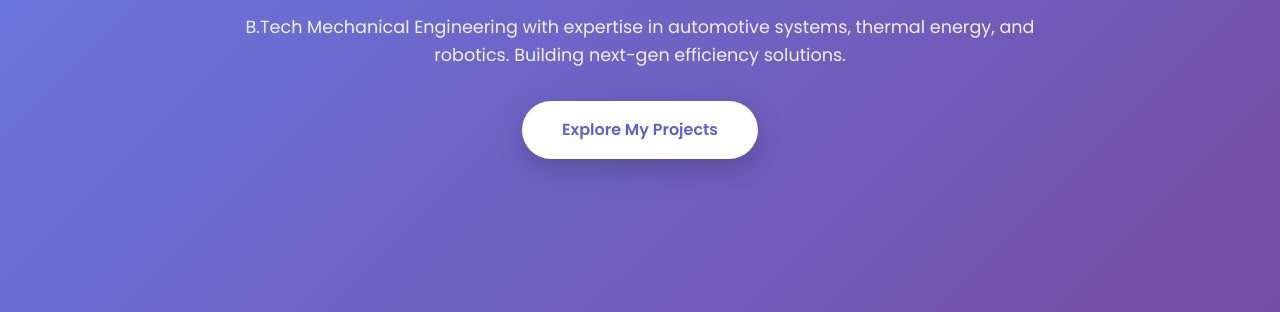
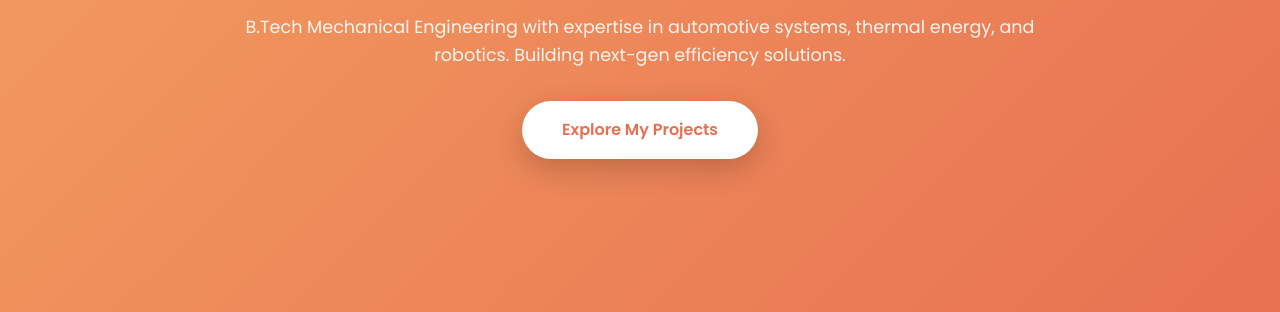
Before and after one commit to athu2005/athu2005.github.io, a website: page index.html in a window 1280 px wide. Shown: the part 488-800 px from the top of the page. Drawn offline with Linux system fonts and the light colour scheme.

Commit message:
theme_update

```diff
--- a/styles.css
+++ b/styles.css
@@ -5,13 +5,13 @@
 }
 
 :root {
-    --primary-color: #5e60ce;
-    --secondary-color: #1d3557;
-    --accent-color: #f1faee;
-    --text-dark: #1a1a1a;
-    --text-light: #666666;
-    --bg-light: #f8f9fa;
-    --border-color: #e0e0e0;
+    --primary-color: #e76f51;      /* warm orange */
+    --secondary-color: #6d2e2e;    /* deep warm brown-red */
+    --accent-color: #fdf0e6;       /* soft cream */
+    --text-dark: #2b2b2b;
+    --text-light: #7a6a5f;
+    --bg-light: #fff5f0;           /* warm background */
+    --border-color: #f0d9ce;
     --transition: all 0.3s ease-in-out;
 }
 
@@ -82,7 +82,7 @@ body {
     display: flex;
     align-items: center;
     justify-content: center;
-    background: linear-gradient(135deg, #667eea 0%, #764ba2 100%);
+    background: linear-gradient(135deg, #f4a261 0%, #e76f51 100%);
     color: white;
     text-align: center;
     padding: 2rem;
```
Also changed, not shown: server.js (+9 -9 lines).
